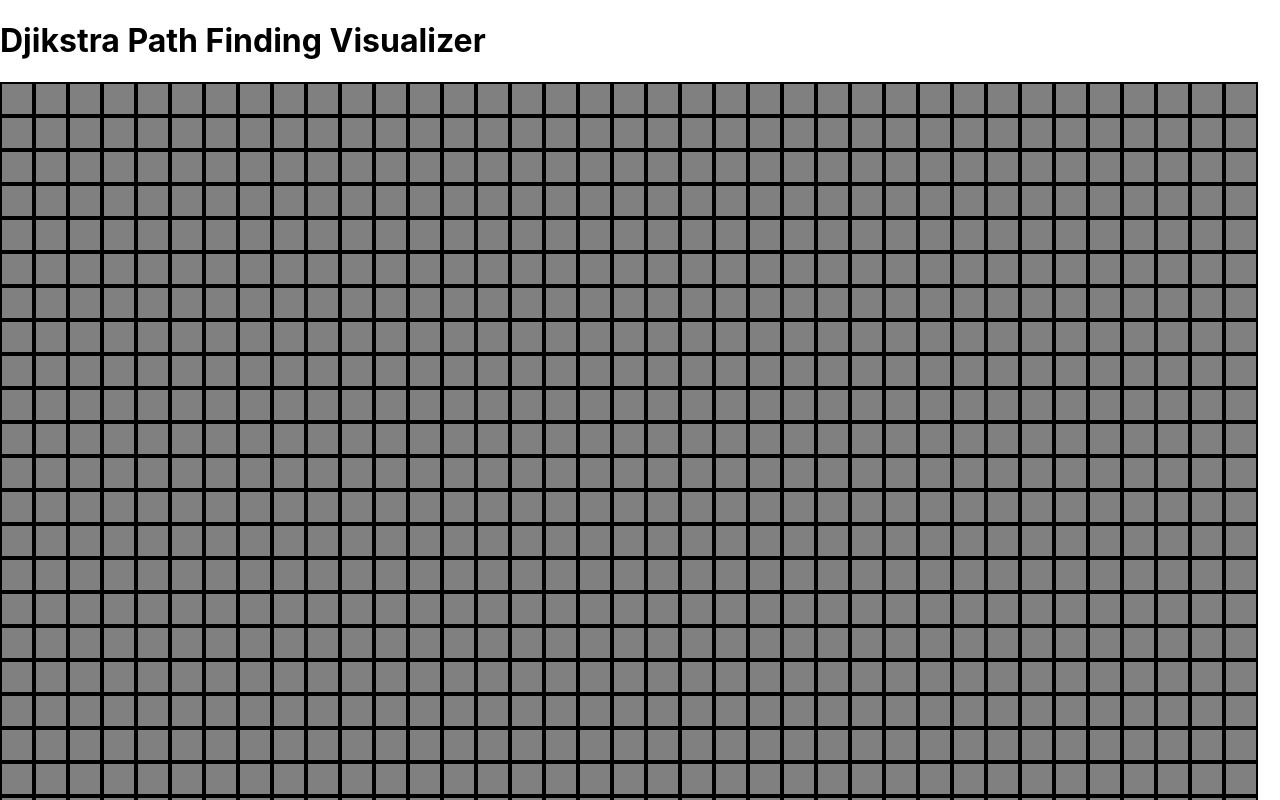
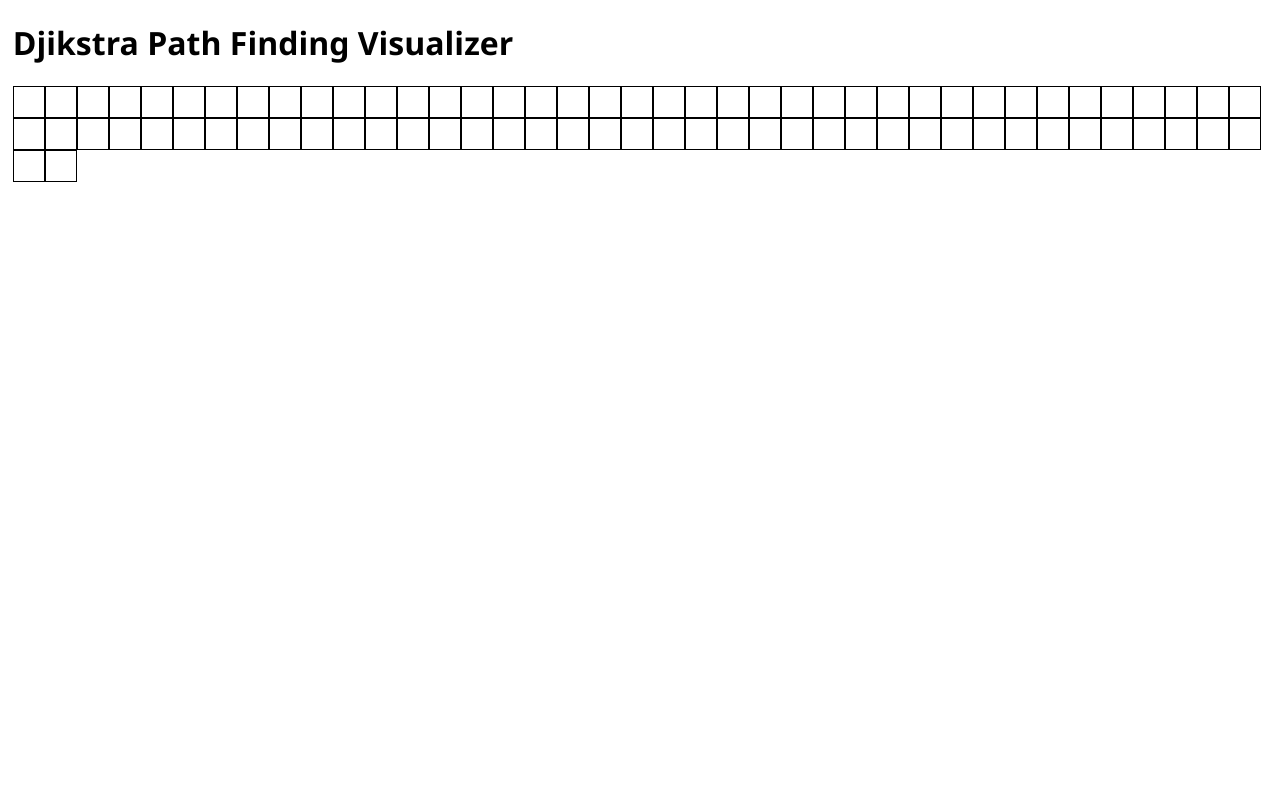
Before and after one commit to bilginyuksel/PathFindingVisualizer, a React (Create React App) app: page / in a window 1280 px wide. Shown: the top 800 px of the page. Built offline with nearby package versions, Linux system fonts and the light colour scheme.

Commit message:
feat(matrixField): matrix field updated

```diff
--- a/src/common/index.css
+++ b/src/common/index.css
@@ -1,6 +1,11 @@
 .cell {
   height: 30px;
   width: 30px;
-  display: inline-block;
   float: left;
+  border-style: solid;
+  border-color: black;
+  border-width: 1px;
 }
+
+.maze-container {
+}
--- a/src/common/place.tsx
+++ b/src/common/place.tsx
@@ -1,5 +1,9 @@
-import {useState} from "react";
+import { useState } from "react";
 import "./index.css";
+
+const INITIAL_BACKGROUND_COLOR: string = 'white';
+const CELL_ROW_WIDTH = 30;
+const CELL_COL_WIDTH = 30;
 
 interface MatrixFieldProps {
   column: number;
@@ -15,41 +19,55 @@ export interface CellProps {
   row: number;
   col: number;
   context: MatrixFieldContext;
-  initialColor: string;
+  initialBackgroundColor: string;
 }
 
 // Currently just returning sample data.
 // In the future it can return cells information.
-function createArrayOfCells(count: number) {
-  const array = [];
-  for (let i = 0; i < count; i++) {
-    array.push(i);
+function createArrayOfCells(innerWidth: number, outerWidth: number, activeMazeFieldPercentage: number) {
+  const totalScreenSize = innerWidth * outerWidth;
+  console.log(`innerWidth= ${innerWidth}, outerWidth= ${outerWidth}`)
+  const cells = [];
+  for (let i = 0; i < activeMazeFieldPercentage; i++) {
+    cells.push({
+      id: i,
+      row: i,
+      col: i,
+      initialBackgroundColor: INITIAL_BACKGROUND_COLOR
+    });
   }
-  return array;
+  return cells;
 }
 
 export default function MatrixField(props: MatrixFieldProps) {
   const context: MatrixFieldContext = { mouseLeftClick: false };
 
-  const array = createArrayOfCells(2000);
+  const innerWidth = window.innerWidth;
+  const outerWidth = window.outerWidth;
 
-  return (<div onMouseDown={() => context.mouseLeftClick = true}
+  const cells = createArrayOfCells(innerWidth, outerWidth, 80);
+
+  return (<div className="maze-container"
+    onMouseDown={() => context.mouseLeftClick = true}
     onMouseUp={() => context.mouseLeftClick = false}>
 
-    {array.map(element =>
-      <Cell id={0} row={1} col={3} initialColor={'black'} context={context} />
+    {cells.map(cell =>
+      <Cell id={cell.id}
+        key={`cell-${cell.id}`}
+        row={cell.row}
+        col={cell.col}
+        initialBackgroundColor={cell.initialBackgroundColor}
+        context={context} />
     )}
 
   </div>);
 }
 
 function Cell(props: CellProps) {
-  const [color, setColor] = useState(props.initialColor);
-  const [backgroundColor, setBackgroundColor] = useState('gray');
+  const [backgroundColor, setBackgroundColor] = useState(props.initialBackgroundColor);
   const [doubleClickTracker, setDoubleClickTracker] = useState(0);
 
   const onMouseDown = () => {
-    setColor('green');
     setBackgroundColor('green');
   };
 
@@ -62,15 +80,14 @@ function Cell(props: CellProps) {
   const onMouseUp = () => {
     setDoubleClickTracker(doubleClickTracker + 1);
     if (doubleClickTracker === 2) {
-      setColor('gray');
-      setBackgroundColor('gray');
+      setBackgroundColor('white');
       setDoubleClickTracker(0);
     }
   };
 
   return (
     <div className="cell"
-      style={{border: color + " solid 2px", backgroundColor: backgroundColor }}
+      style={{ backgroundColor: backgroundColor }}
       onMouseDown={onMouseDown}
       onMouseEnter={onMouseEnter}
       onMouseUp={onMouseUp}>
--- a/src/djikstra/index.tsx
+++ b/src/djikstra/index.tsx
@@ -1,4 +1,4 @@
-import MatrixField from "../common/place";
+import MatrixField from "../common/Place";
 
 export default function DjikstraPathFindingVisualizer() {
   return (
--- a/src/index.css
+++ b/src/index.css
@@ -1,13 +1,11 @@
 body {
-  margin: 0;
-  font-family: -apple-system, BlinkMacSystemFont, 'Segoe UI', 'Roboto', 'Oxygen',
-    'Ubuntu', 'Cantarell', 'Fira Sans', 'Droid Sans', 'Helvetica Neue',
-    sans-serif;
+  margin: auto;
+  width: 98%;
+  font-family: 'Segoe UI';
   -webkit-font-smoothing: antialiased;
   -moz-osx-font-smoothing: grayscale;
 }
 
 code {
-  font-family: source-code-pro, Menlo, Monaco, Consolas, 'Courier New',
-    monospace;
+  font-family: Menlo;
 }
```
